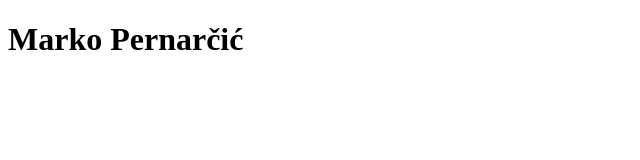
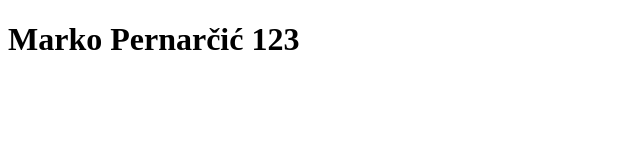
Before and after one commit to mpernarcic/mpernarcic.github.io, a plain HTML site: page index.html in a window 1280 px wide. Shown: the full height of the page, 0-640 px from the left. Drawn offline with Linux system fonts and the light colour scheme.

Commit message:
Update index.html

```diff
--- a/index.html
+++ b/index.html
@@ -5,7 +5,7 @@
 	<title>Marko Pernarčić</title>
 </head>
 <body>
-	<h1>Marko Pernarčić</h1>
+	<h1>Marko Pernarčić 123</h1>
 	<div>
 		<div>
 			<div>
```
